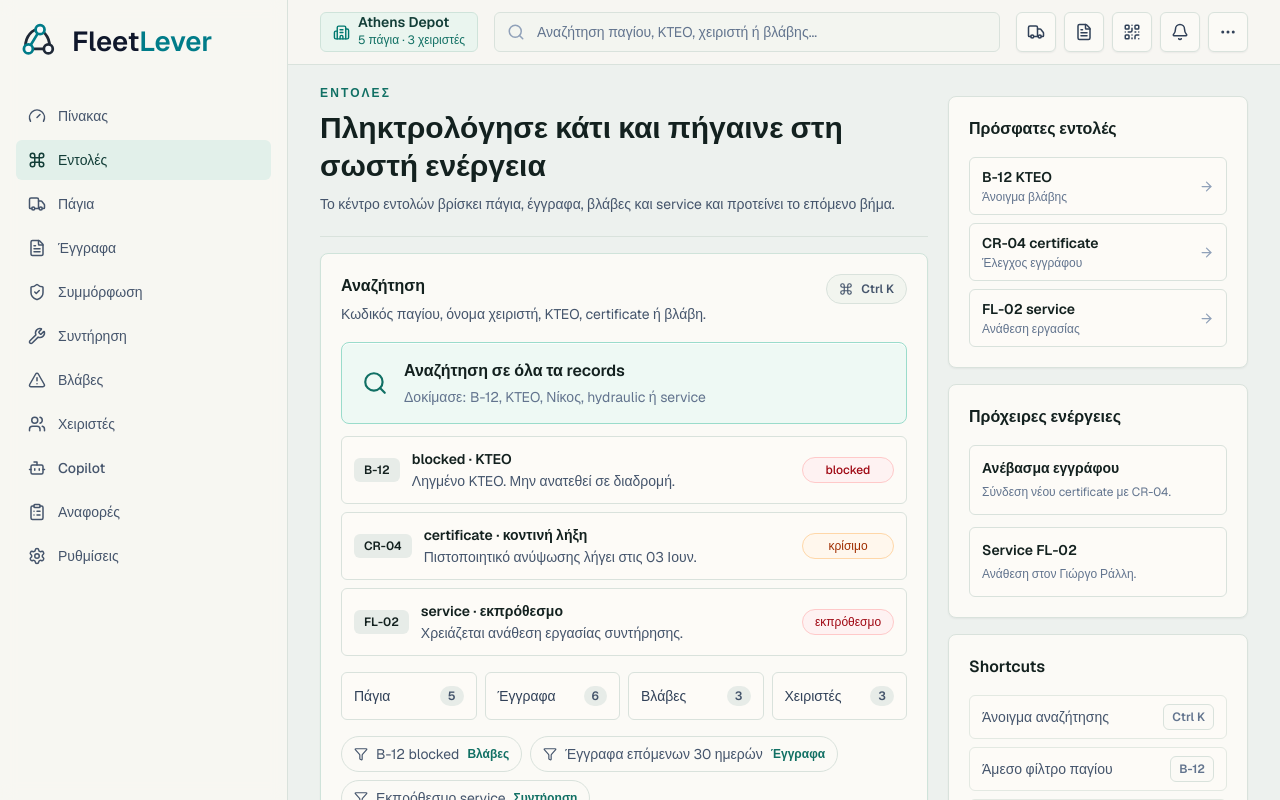
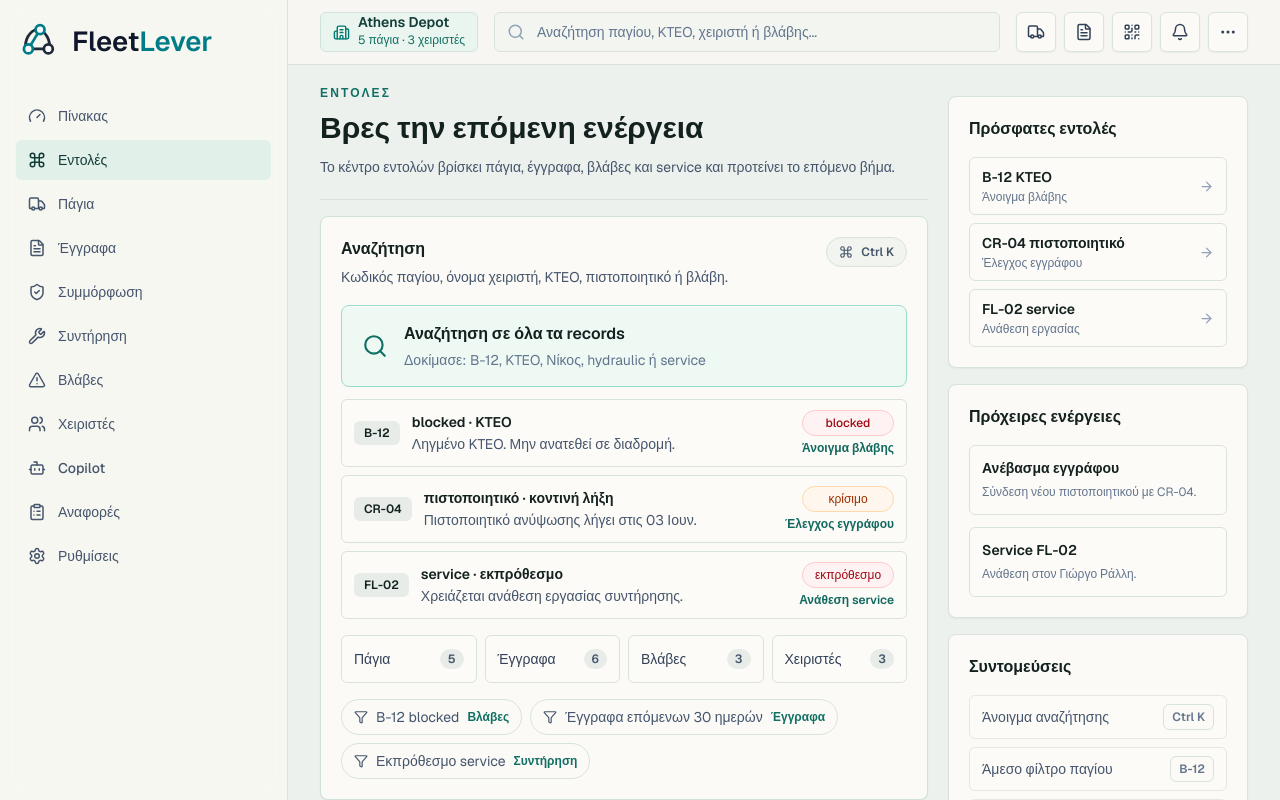
Before and after one commit to gkaragioul/FleetLever, a Next.js app: page / in a window 1280 px wide. Both pictures are taken after a click on the tab "Εντολές". Shown: the top 800 px of the page. Built offline with nearby package versions, Linux system fonts and the light colour scheme.

Commit message:
Polish command center copy and search

```diff
--- a/src/components/fleetlever/operations-console.tsx
+++ b/src/components/fleetlever/operations-console.tsx
@@ -484,7 +484,7 @@ function CommandPanel({ setActiveTab }: { setActiveTab: (tab: TabId) => void })
     },
     {
       label: "Ανέβασμα εγγράφου",
-      detail: "Προσθήκη KTEO, άδειας ή certificate σε υπάρχον πάγιο.",
+      detail: "Προσθήκη KTEO, άδειας ή πιστοποιητικού σε υπάρχον πάγιο.",
       actionLabel: "Ανέβασμα",
       icon: FileUp,
       tab: "documents",
@@ -528,18 +528,27 @@ function CommandPanel({ setActiveTab }: { setActiveTab: (tab: TabId) => void })
     { label: "Δημοσίευση", detail: "Audit event πριν περάσει live", status: "έγκριση", icon: CheckCircle2 },
   ];
 
-  const commandResults: { code: string; title: string; detail: string; tone: string; tab: TabId }[] = [
+  const commandResults: {
+    code: string;
+    title: string;
+    detail: string;
+    actionLabel: string;
+    tone: string;
+    tab: TabId;
+  }[] = [
     {
       code: "B-12",
       title: "blocked · KTEO",
       detail: "Ληγμένο KTEO. Μην ανατεθεί σε διαδρομή.",
+      actionLabel: "Άνοιγμα βλάβης",
       tone: "blocked",
       tab: "issues",
     },
     {
       code: "CR-04",
-      title: "certificate · κοντινή λήξη",
+      title: "πιστοποιητικό · κοντινή λήξη",
       detail: "Πιστοποιητικό ανύψωσης λήγει στις 03 Ιουν.",
+      actionLabel: "Έλεγχος εγγράφου",
       tone: "critical",
       tab: "documents",
     },
@@ -547,6 +556,7 @@ function CommandPanel({ setActiveTab }: { setActiveTab: (tab: TabId) => void })
       code: "FL-02",
       title: "service · εκπρόθεσμο",
       detail: "Χρειάζεται ανάθεση εργασίας συντήρησης.",
+      actionLabel: "Ανάθεση service",
       tone: "overdue",
       tab: "maintenance",
     },
@@ -556,7 +566,7 @@ function CommandPanel({ setActiveTab }: { setActiveTab: (tab: TabId) => void })
     <div className="space-y-4">
       <PanelHeader
         eyebrow="Εντολές"
-        title="Πληκτρολόγησε κάτι και πήγαινε στη σωστή ενέργεια"
+        title="Βρες την επόμενη ενέργεια"
         description="Το κέντρο εντολών βρίσκει πάγια, έγγραφα, βλάβες και service και προτείνει το επόμενο βήμα."
       />
 
@@ -564,7 +574,7 @@ function CommandPanel({ setActiveTab }: { setActiveTab: (tab: TabId) => void })
         <div className="flex flex-col gap-4 lg:flex-row lg:items-start lg:justify-between">
           <div>
             <h2 className="text-base font-semibold text-[#13211f]">Αναζήτηση</h2>
-            <p className="mt-1 text-sm leading-6 text-slate-600">Κωδικός παγίου, όνομα χειριστή, KTEO, certificate ή βλάβη.</p>
+            <p className="mt-1 text-sm leading-6 text-slate-600">Κωδικός παγίου, όνομα χειριστή, KTEO, πιστοποιητικό ή βλάβη.</p>
           </div>
           <span className="inline-flex items-center gap-2 rounded-full border border-[#d9e2dc] bg-[#f2f5ef] px-3 py-1.5 text-xs font-semibold text-slate-600">
             <Command size={14} />
@@ -572,17 +582,18 @@ function CommandPanel({ setActiveTab }: { setActiveTab: (tab: TabId) => void })
           </span>
         </div>
 
-        <button
-          type="button"
-          className="mt-4 flex min-h-[82px] w-full items-center gap-4 rounded-lg border border-[#9adccb] bg-[#eef9f4] px-5 text-left shadow-[inset_0_1px_0_rgba(255,255,255,0.8)] transition hover:border-teal-300 hover:bg-[#e7f6ef] focus-visible:outline-none focus-visible:ring-2 focus-visible:ring-teal-500"
-          aria-label="Αναζήτηση σε πάγια, έγγραφα, χειριστές, βλάβες και εργασίες συντήρησης."
-        >
+        <label className="mt-4 flex min-h-[82px] w-full items-center gap-4 rounded-lg border border-[#9adccb] bg-[#eef9f4] px-5 text-left shadow-[inset_0_1px_0_rgba(255,255,255,0.8)] transition hover:border-teal-300 focus-within:border-teal-400 focus-within:ring-2 focus-within:ring-teal-500">
           <Search className="shrink-0 text-[#117064]" size={26} />
           <span className="min-w-0 flex-1">
             <span className="block text-base font-semibold text-[#13211f]">Αναζήτηση σε όλα τα records</span>
-            <span className="mt-1 block truncate text-sm text-slate-500">Δοκίμασε: B-12, KTEO, Νίκος, hydraulic ή service</span>
+            <input
+              aria-label="Αναζήτηση σε πάγια, έγγραφα, χειριστές, βλάβες και εργασίες συντήρησης"
+              className="mt-1 block w-full bg-transparent text-sm text-slate-700 placeholder:text-slate-500 focus:outline-none"
+              placeholder="Δοκίμασε: B-12, KTEO, Νίκος, hydraulic ή service"
+              type="search"
+            />
           </span>
-        </button>
+        </label>
 
         <div className="mt-3 grid gap-2">
           {commandResults.map((result) => (
@@ -597,7 +608,10 @@ function CommandPanel({ setActiveTab }: { setActiveTab: (tab: TabId) => void })
                 <span className="block truncate text-sm font-semibold text-[#13211f]">{result.title}</span>
                 <span className="mt-0.5 block truncate text-sm text-slate-600">{result.detail}</span>
               </span>
-              <StatusPill label={statusLabels[result.tone] ?? result.tone} tone={result.tone} />
+              <span className="flex flex-col items-end gap-1">
+                <StatusPill label={statusLabels[result.tone] ?? result.tone} tone={result.tone} />
+                <span className="hidden text-xs font-semibold text-[#11685f] sm:block">{result.actionLabel}</span>
+              </span>
             </button>
           ))}
         </div>
@@ -1264,7 +1278,7 @@ function CommandContextPanel({ setActiveTab }: { setActiveTab: (tab: TabId) => v
         <div className="space-y-2">
           {[
             { title: "B-12 KTEO", detail: "Άνοιγμα βλάβης", tab: "issues" as TabId },
-            { title: "CR-04 certificate", detail: "Έλεγχος εγγράφου", tab: "documents" as TabId },
+            { title: "CR-04 πιστοποιητικό", detail: "Έλεγχος εγγράφου", tab: "documents" as TabId },
             { title: "FL-02 service", detail: "Ανάθεση εργασίας", tab: "maintenance" as TabId },
           ].map((item) => (
             <button
@@ -1291,7 +1305,7 @@ function CommandContextPanel({ setActiveTab }: { setActiveTab: (tab: TabId) => v
             className="w-full rounded-md border border-[#d9e2dc] bg-[#fdfbf7] p-3 text-left transition hover:border-teal-300 hover:bg-[#eef7f2] focus-visible:outline-none focus-visible:ring-2 focus-visible:ring-teal-500"
           >
             <p className="text-sm font-semibold text-[#13211f]">Ανέβασμα εγγράφου</p>
-            <p className="mt-1 text-xs leading-5 text-slate-500">Σύνδεση νέου certificate με CR-04.</p>
+            <p className="mt-1 text-xs leading-5 text-slate-500">Σύνδεση νέου πιστοποιητικού με CR-04.</p>
           </button>
           <button
             type="button"
@@ -1304,7 +1318,7 @@ function CommandContextPanel({ setActiveTab }: { setActiveTab: (tab: TabId) => v
         </div>
       </DataCard>
 
-      <DataCard title="Shortcuts">
+      <DataCard title="Συντομεύσεις">
         <div className="space-y-2 text-sm text-slate-600">
           {[
             ["Ctrl K", "Άνοιγμα αναζήτησης"],
```
